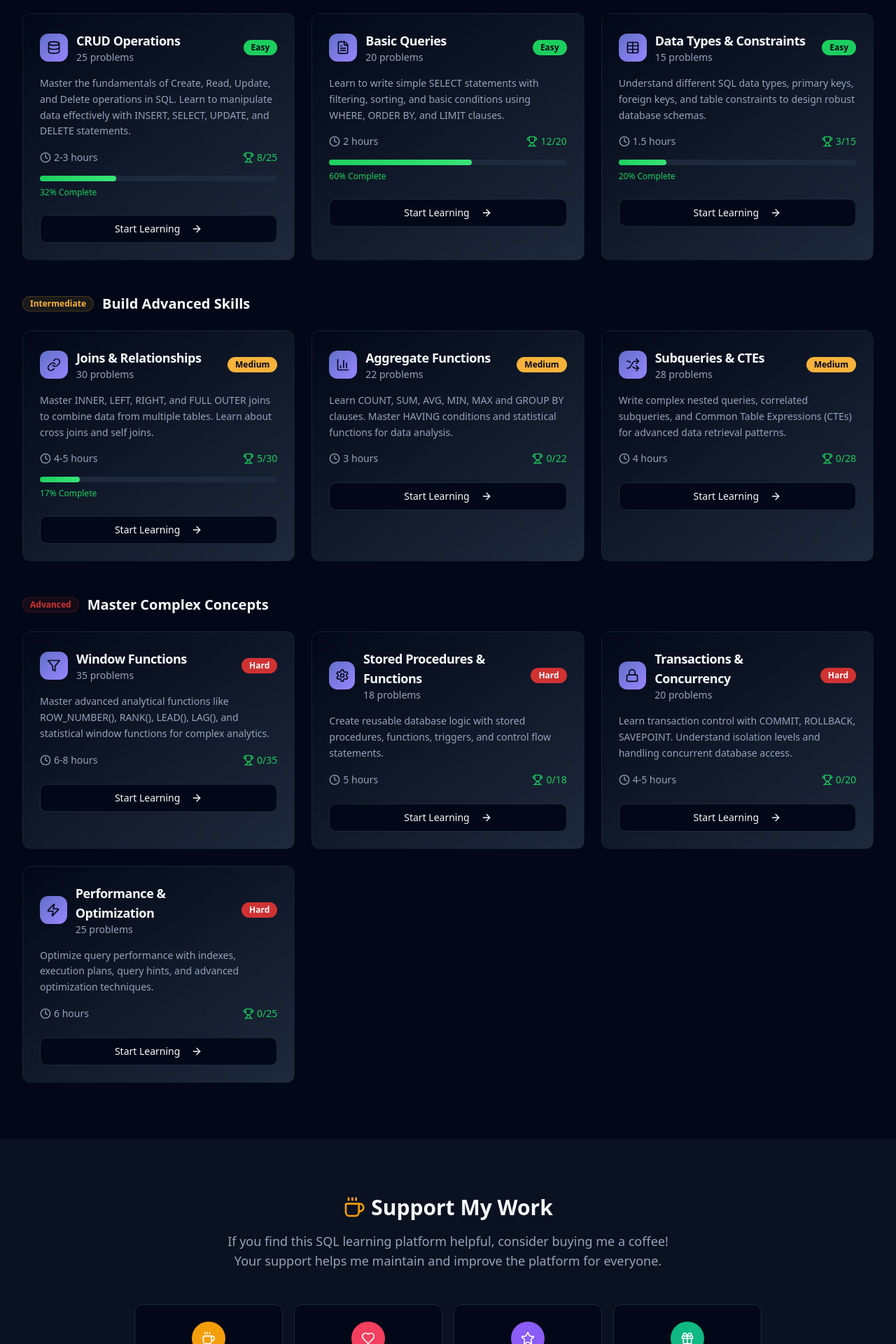
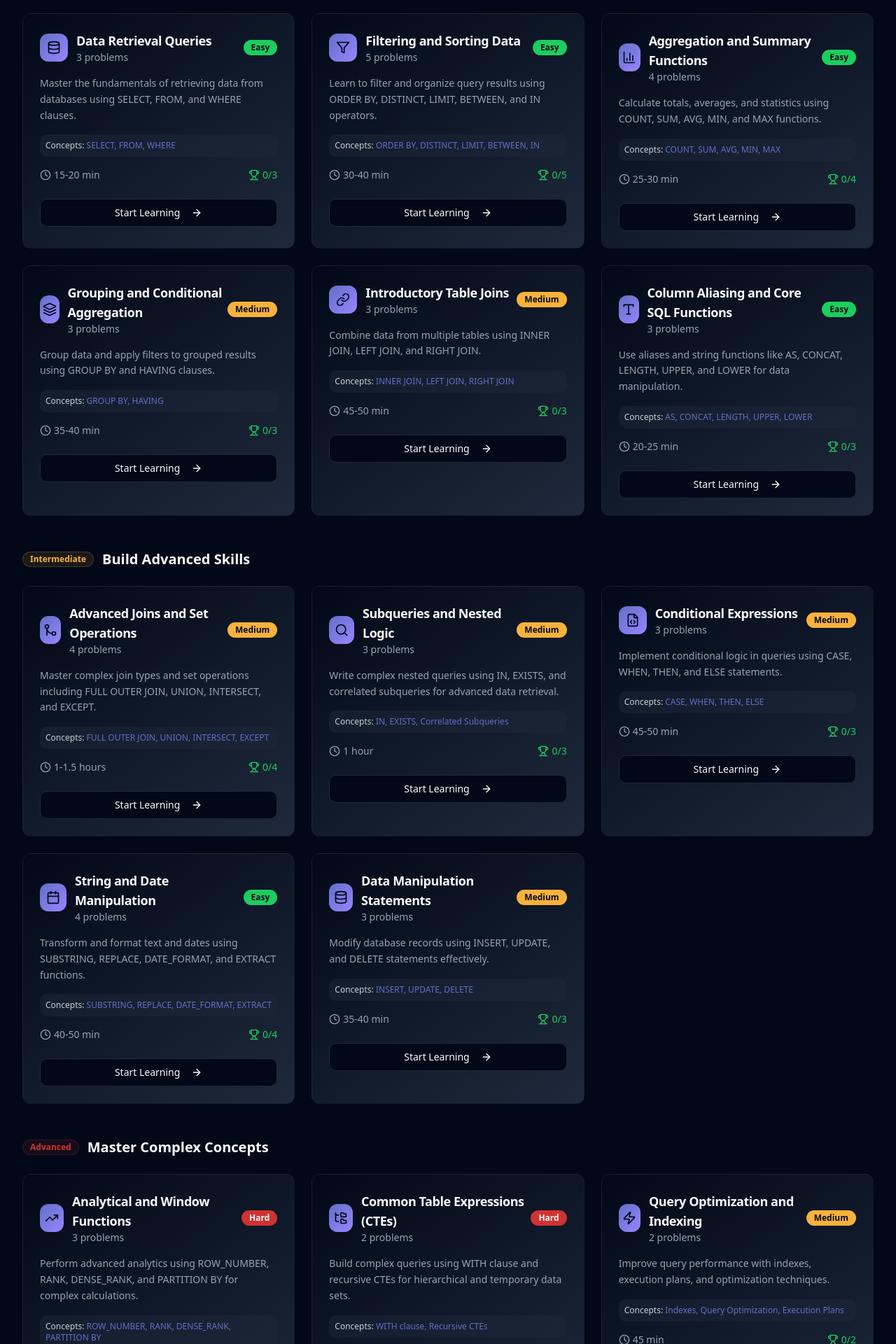
Before and after one commit to somasekhar7/sql-mastery-hub, a React (Vite) app: page / in a window 1280 px wide. Shown: the part 1480-3400 px from the top of the page at 70% size. Built offline with nearby package versions, Linux system fonts and the light colour scheme; the HTML template or start-up script is replaced by a standard one.

Commit message:
Refactor homepage sections

```diff
--- a/src/components/SqlTopicCard.tsx
+++ b/src/components/SqlTopicCard.tsx
@@ -11,6 +11,7 @@ interface SqlTopicCardProps {
   estimatedTime: string
   icon: React.ReactNode
   completed?: number
+  concepts: string
   onStartLearning?: () => void
 }
 
@@ -22,6 +23,7 @@ export function SqlTopicCard({
   estimatedTime,
   icon,
   completed = 0,
+  concepts,
   onStartLearning
 }: SqlTopicCardProps) {
   const progress = (completed / problemCount) * 100
@@ -60,6 +62,12 @@ export function SqlTopicCard({
           {description}
         </p>
 
+        <div className="bg-muted/50 rounded-md p-2">
+          <p className="text-xs font-medium text-foreground/80">
+            Concepts: <span className="text-primary">{concepts}</span>
+          </p>
+        </div>
+
         <div className="flex items-center justify-between text-sm">
           <div className="flex items-center space-x-1 text-muted-foreground">
             <Clock className="h-4 w-4" />
--- a/src/data/sqlTopics.ts
+++ b/src/data/sqlTopics.ts
@@ -1,14 +1,22 @@
 import {
   Database,
-  Table,
-  Link,
-  Shuffle,
   Filter,
   BarChart3,
+  Layers,
+  Link,
+  Type,
+  GitMerge,
+  Search,
+  FileCode,
+  Calendar,
+  Database as DatabaseIcon,
+  TrendingUp,
+  FolderTree,
+  Zap,
+  Table2,
+  Lock,
   Settings,
-  Lock,
-  FileText,
-  Zap
+  FileJson
 } from "lucide-react"
 
 export interface SqlTopic {
@@ -21,122 +29,229 @@ export interface SqlTopic {
   icon: React.ComponentType<{ className?: string }>
   completed?: number
   category: "fundamentals" | "intermediate" | "advanced"
+  concepts: string
 }
 
 export const sqlTopics: SqlTopic[] = [
-  // Fundamentals
+  // ========== FUNDAMENTALS ==========
   {
-    id: "crud-operations",
-    title: "CRUD Operations",
-    description: "Master the fundamentals of Create, Read, Update, and Delete operations in SQL. Learn to manipulate data effectively with INSERT, SELECT, UPDATE, and DELETE statements.",
-    problemCount: 25,
+    id: "data-retrieval",
+    title: "Data Retrieval Queries",
+    description: "Master the fundamentals of retrieving data from databases using SELECT, FROM, and WHERE clauses.",
+    problemCount: 3,
     difficulty: "Easy",
-    estimatedTime: "2-3 hours",
+    estimatedTime: "15-20 min",
     icon: Database,
-    completed: 8,
-    category: "fundamentals"
+    completed: 0,
+    category: "fundamentals",
+    concepts: "SELECT, FROM, WHERE"
   },
   {
-    id: "basic-queries",
-    title: "Basic Queries",
-    description: "Learn to write simple SELECT statements with filtering, sorting, and basic conditions using WHERE, ORDER BY, and LIMIT clauses.",
-    problemCount: 20,
+    id: "filtering-sorting",
+    title: "Filtering and Sorting Data",
+    description: "Learn to filter and organize query results using ORDER BY, DISTINCT, LIMIT, BETWEEN, and IN operators.",
+    problemCount: 5,
     difficulty: "Easy",
-    estimatedTime: "2 hours",
-    icon: FileText,
-    completed: 12,
-    category: "fundamentals"
+    estimatedTime: "30-40 min",
+    icon: Filter,
+    completed: 0,
+    category: "fundamentals",
+    concepts: "ORDER BY, DISTINCT, LIMIT, BETWEEN, IN"
   },
   {
-    id: "data-types",
-    title: "Data Types & Constraints",
-    description: "Understand different SQL data types, primary keys, foreign keys, and table constraints to design robust database schemas.",
-    problemCount: 15,
+    id: "aggregation-functions",
+    title: "Aggregation and Summary Functions",
+    description: "Calculate totals, averages, and statistics using COUNT, SUM, AVG, MIN, and MAX functions.",
+    problemCount: 4,
     difficulty: "Easy",
-    estimatedTime: "1.5 hours",
-    icon: Table,
-    completed: 3,
-    category: "fundamentals"
+    estimatedTime: "25-30 min",
+    icon: BarChart3,
+    completed: 0,
+    category: "fundamentals",
+    concepts: "COUNT, SUM, AVG, MIN, MAX"
+  },
+  {
+    id: "grouping-aggregation",
+    title: "Grouping and Conditional Aggregation",
+    description: "Group data and apply filters to grouped results using GROUP BY and HAVING clauses.",
+    problemCount: 3,
+    difficulty: "Medium",
+    estimatedTime: "35-40 min",
+    icon: Layers,
+    completed: 0,
+    category: "fundamentals",
+    concepts: "GROUP BY, HAVING"
+  },
+  {
+    id: "intro-joins",
+    title: "Introductory Table Joins",
+    description: "Combine data from multiple tables using INNER JOIN, LEFT JOIN, and RIGHT JOIN.",
+    problemCount: 3,
+    difficulty: "Medium",
+    estimatedTime: "45-50 min",
+    icon: Link,
+    completed: 0,
+    category: "fundamentals",
+    concepts: "INNER JOIN, LEFT JOIN, RIGHT JOIN"
+  },
+  {
+    id: "aliasing-functions",
+    title: "Column Aliasing and Core SQL Functions",
+    description: "Use aliases and string functions like AS, CONCAT, LENGTH, UPPER, and LOWER for data manipulation.",
+    problemCount: 3,
+    difficulty: "Easy",
+    estimatedTime: "20-25 min",
+    icon: Type,
+    completed: 0,
+    category: "fundamentals",
+    concepts: "AS, CONCAT, LENGTH, UPPER, LOWER"
   },
 
-  // Intermediate
+  // ========== INTERMEDIATE ==========
   {
-    id: "joins",
-    title: "Joins & Relationships",
-    description: "Master INNER, LEFT, RIGHT, and FULL OUTER joins to combine data from multiple tables. Learn about cross joins and self joins.",
-    problemCount: 30,
+    id: "advanced-joins",
+    title: "Advanced Joins and Set Operations",
+    description: "Master complex join types and set operations including FULL OUTER JOIN, UNION, INTERSECT, and EXCEPT.",
+    problemCount: 4,
     difficulty: "Medium",
-    estimatedTime: "4-5 hours",
-    icon: Link,
-    completed: 5,
-    category: "intermediate"
+    estimatedTime: "1-1.5 hours",
+    icon: GitMerge,
+    completed: 0,
+    category: "intermediate",
+    concepts: "FULL OUTER JOIN, UNION, INTERSECT, EXCEPT"
   },
   {
-    id: "aggregate-functions",
-    title: "Aggregate Functions",
-    description: "Learn COUNT, SUM, AVG, MIN, MAX and GROUP BY clauses. Master HAVING conditions and statistical functions for data analysis.",
-    problemCount: 22,
+    id: "subqueries-nested",
+    title: "Subqueries and Nested Logic",
+    description: "Write complex nested queries using IN, EXISTS, and correlated subqueries for advanced data retrieval.",
+    problemCount: 3,
     difficulty: "Medium",
-    estimatedTime: "3 hours",
-    icon: BarChart3,
+    estimatedTime: "1 hour",
+    icon: Search,
     completed: 0,
-    category: "intermediate"
+    category: "intermediate",
+    concepts: "IN, EXISTS, Correlated Subqueries"
   },
   {
-    id: "subqueries",
-    title: "Subqueries & CTEs",
-    description: "Write complex nested queries, correlated subqueries, and Common Table Expressions (CTEs) for advanced data retrieval patterns.",
-    problemCount: 28,
+    id: "conditional-expressions",
+    title: "Conditional Expressions",
+    description: "Implement conditional logic in queries using CASE, WHEN, THEN, and ELSE statements.",
+    problemCount: 3,
     difficulty: "Medium",
-    estimatedTime: "4 hours",
-    icon: Shuffle,
+    estimatedTime: "45-50 min",
+    icon: FileCode,
     completed: 0,
-    category: "intermediate"
+    category: "intermediate",
+    concepts: "CASE, WHEN, THEN, ELSE"
+  },
+  {
+    id: "string-date-manipulation",
+    title: "String and Date Manipulation",
+    description: "Transform and format text and dates using SUBSTRING, REPLACE, DATE_FORMAT, and EXTRACT functions.",
+    problemCount: 4,
+    difficulty: "Easy",
+    estimatedTime: "40-50 min",
+    icon: Calendar,
+    completed: 0,
+    category: "intermediate",
+    concepts: "SUBSTRING, REPLACE, DATE_FORMAT, EXTRACT"
+  },
+  {
+    id: "data-manipulation",
+    title: "Data Manipulation Statements",
+    description: "Modify database records using INSERT, UPDATE, and DELETE statements effectively.",
+    problemCount: 3,
+    difficulty: "Medium",
+    estimatedTime: "35-40 min",
+    icon: DatabaseIcon,
+    completed: 0,
+    category: "intermediate",
+    concepts: "INSERT, UPDATE, DELETE"
   },
 
-  // Advanced
+  // ========== ADVANCED ==========
   {
-    id: "window-functions",
-    title: "Window Functions",
-    description: "Master advanced analytical functions like ROW_NUMBER(), RANK(), LEAD(), LAG(), and statistical window functions for complex analytics.",
-    problemCount: 35,
+    id: "analytical-window",
+    title: "Analytical and Window Functions",
+    description: "Perform advanced analytics using ROW_NUMBER, RANK, DENSE_RANK, and PARTITION BY for complex calculations.",
+    problemCount: 3,
     difficulty: "Hard",
-    estimatedTime: "6-8 hours",
-    icon: Filter,
+    estimatedTime: "1.5-2 hours",
+    icon: TrendingUp,
     completed: 0,
-    category: "advanced"
+    category: "advanced",
+    concepts: "ROW_NUMBER, RANK, DENSE_RANK, PARTITION BY"
   },
   {
-    id: "stored-procedures",
-    title: "Stored Procedures & Functions",
-    description: "Create reusable database logic with stored procedures, functions, triggers, and control flow statements.",
-    problemCount: 18,
+    id: "cte-expressions",
+    title: "Common Table Expressions (CTEs)",
+    description: "Build complex queries using WITH clause and recursive CTEs for hierarchical and temporary data sets.",
+    problemCount: 2,
     difficulty: "Hard",
-    estimatedTime: "5 hours",
+    estimatedTime: "1 hour",
+    icon: FolderTree,
+    completed: 0,
+    category: "advanced",
+    concepts: "WITH clause, Recursive CTEs"
+  },
+  {
+    id: "query-optimization",
+    title: "Query Optimization and Indexing",
+    description: "Improve query performance with indexes, execution plans, and optimization techniques.",
+    problemCount: 2,
+    difficulty: "Medium",
+    estimatedTime: "45 min",
+    icon: Zap,
+    completed: 0,
+    category: "advanced",
+    concepts: "Indexes, Query Optimization, Execution Plans"
+  },
+  {
+    id: "normalization-design",
+    title: "Database Normalization and Schema Design",
+    description: "Design efficient database schemas using 1NF, 2NF, 3NF principles and entity relationships.",
+    problemCount: 2,
+    difficulty: "Hard",
+    estimatedTime: "1.5 hours",
+    icon: Table2,
+    completed: 0,
+    category: "advanced",
+    concepts: "1NF, 2NF, 3NF, Entity Relationships"
+  },
+  {
+    id: "transactions-concurrency",
+    title: "Transactions and Concurrency Control",
+    description: "Manage database transactions using COMMIT, ROLLBACK, SAVEPOINT, and understand ACID properties.",
+    problemCount: 2,
+    difficulty: "Hard",
+    estimatedTime: "1 hour",
+    icon: Lock,
+    completed: 0,
+    category: "advanced",
+    concepts: "COMMIT, ROLLBACK, SAVEPOINT, ACID Properties"
+  },
+  {
+    id: "stored-procedures-triggers",
+    title: "Stored Procedures and Triggers",
+    description: "Create reusable database logic with stored procedures, triggers, and automated database actions.",
+    problemCount: 2,
+    difficulty: "Hard",
+    estimatedTime: "1.5 hours",
     icon: Settings,
     completed: 0,
-    category: "advanced"
+    category: "advanced",
+    concepts: "CREATE PROCEDURE, CREATE TRIGGER, EXECUTE"
   },
   {
-    id: "transactions",
-    title: "Transactions & Concurrency",
-    description: "Learn transaction control with COMMIT, ROLLBACK, SAVEPOINT. Understand isolation levels and handling concurrent database access.",
-    problemCount: 20,
+    id: "json-advanced-types",
+    title: "JSON and Advanced Data Types",
+    description: "Work with JSON data types using JSON_EXTRACT, JSON_OBJECT, and ARRAY functions for modern data structures.",
+    problemCount: 2,
     difficulty: "Hard",
-    estimatedTime: "4-5 hours",
-    icon: Lock,
+    estimatedTime: "1 hour",
+    icon: FileJson,
     completed: 0,
-    category: "advanced"
-  },
-  {
-    id: "performance",
-    title: "Performance & Optimization",
-    description: "Optimize query performance with indexes, execution plans, query hints, and advanced optimization techniques.",
-    problemCount: 25,
-    difficulty: "Hard",
-    estimatedTime: "6 hours",
-    icon: Zap,
-    completed: 0,
-    category: "advanced"
+    category: "advanced",
+    concepts: "JSON_EXTRACT, JSON_OBJECT, ARRAY Functions"
   }
-]
+];
--- a/src/pages/Index.tsx
+++ b/src/pages/Index.tsx
@@ -114,6 +114,7 @@ const Index = () => {
                   estimatedTime={topic.estimatedTime}
                   icon={<topic.icon className="h-5 w-5 text-primary-foreground" />}
                   completed={topic.completed}
+                  concepts={topic.concepts}
                   onStartLearning={() => handleStartLearning(topic.id)}
                 />
               ))}
@@ -139,6 +140,7 @@ const Index = () => {
                   estimatedTime={topic.estimatedTime}
                   icon={<topic.icon className="h-5 w-5 text-primary-foreground" />}
                   completed={topic.completed}
+                  concepts={topic.concepts}
                   onStartLearning={() => handleStartLearning(topic.id)}
                 />
               ))}
@@ -164,6 +166,7 @@ const Index = () => {
                   estimatedTime={topic.estimatedTime}
                   icon={<topic.icon className="h-5 w-5 text-primary-foreground" />}
                   completed={topic.completed}
+                  concepts={topic.concepts}
                   onStartLearning={() => handleStartLearning(topic.id)}
                 />
               ))}
```
